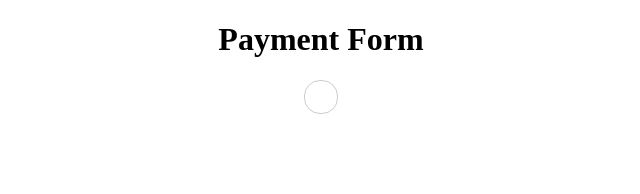
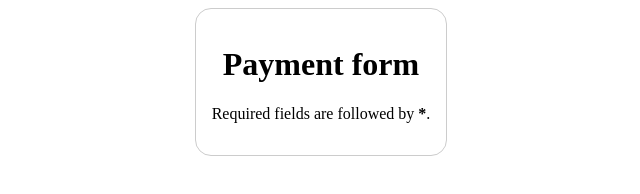
Before and after one commit to emesefedev/form-basics, a plain HTML site: page payment-form.html in a window 1280 px wide. Shown: the whole page, without its empty margins (319-959 px from the left). Drawn offline with Linux system fonts and the light colour scheme.

Commit message:
Create payment-form.html

```diff
--- a/payment-form.html
+++ b/payment-form.html
@@ -8,10 +8,12 @@
     </head>
 
     <body>
-        <h1>Payment Form</h1>
-
         <form action="/my-handling-form-page" method="post">
-
+            <h1>Payment form</h1>
+            <p>
+                Required fields are followed by
+                <strong><span aria-label="required">*</span></strong>.
+            </p>
         </form>
 
     </body>
```
